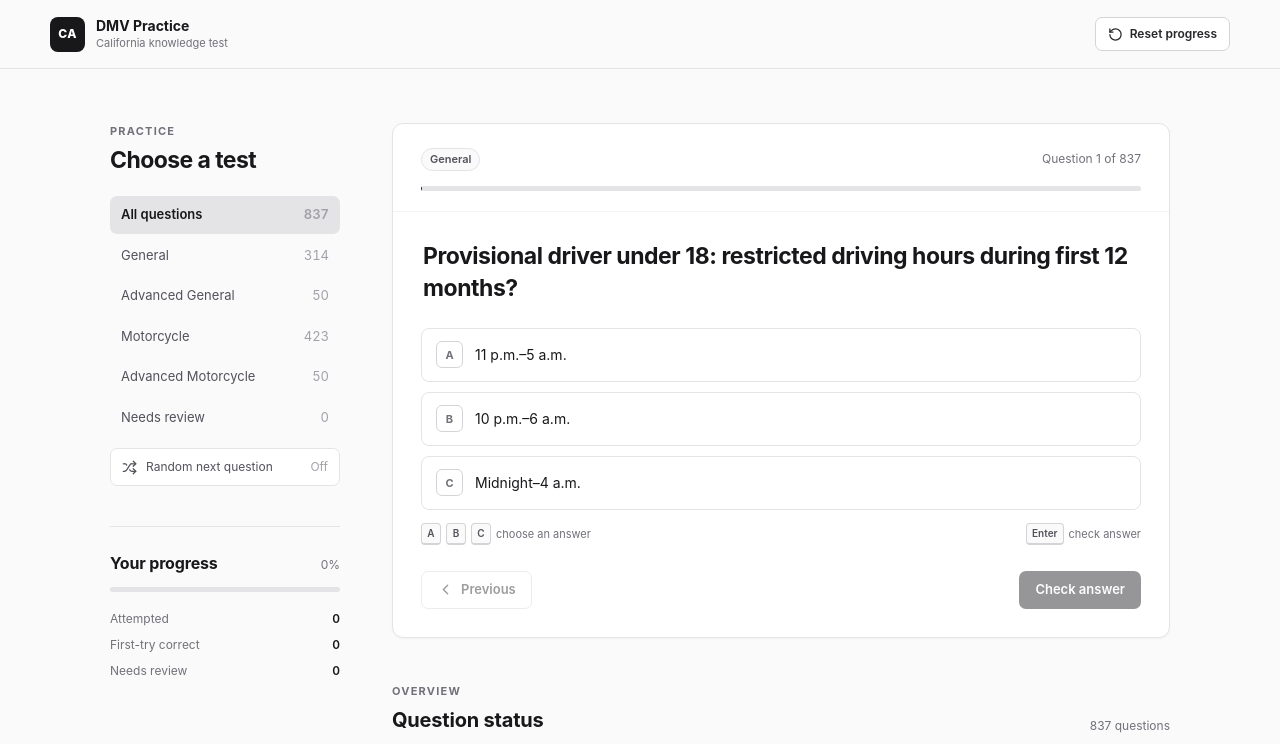
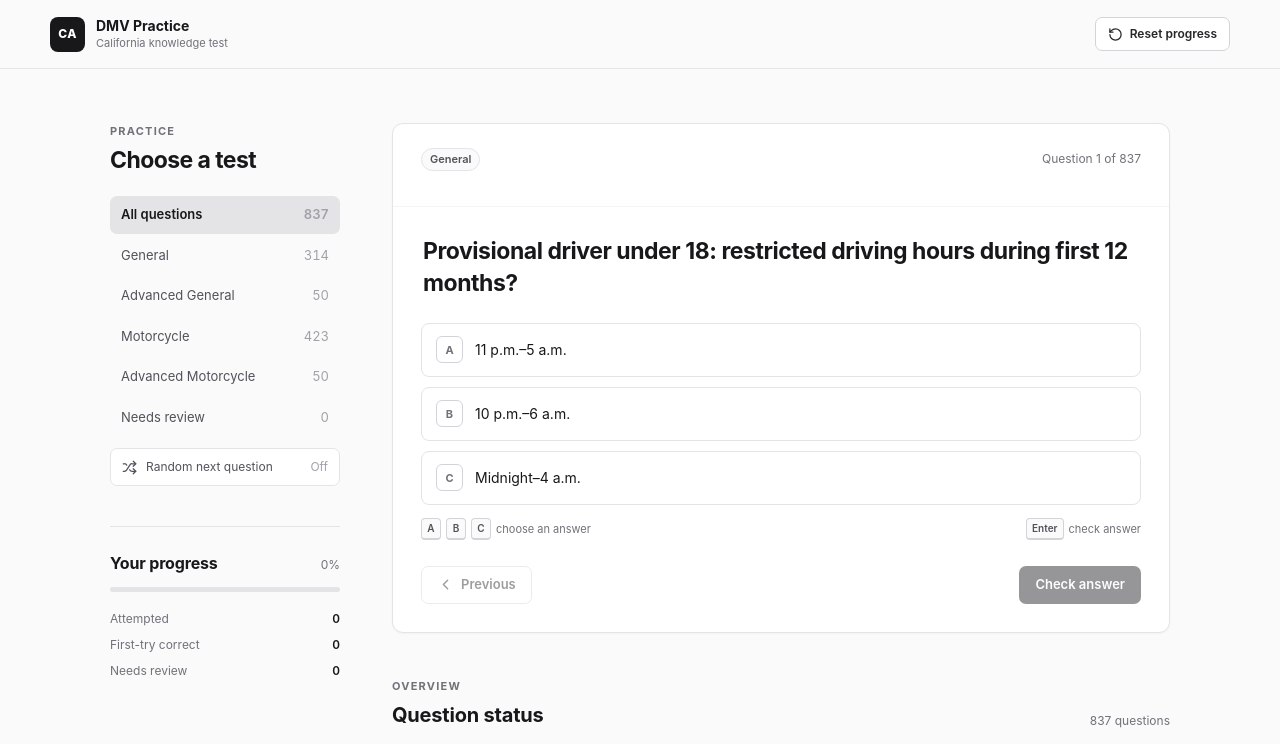
Before and after one commit to dtxe/dmvtest.simeon.dev, a React (Vite) app: page / in a window 1280 px wide. Shown: the top 744 px of the page. Built offline with nearby package versions, Linux system fonts and the light colour scheme.

Commit message:
fix: remove question progress bar

```diff
--- a/src/App.tsx
+++ b/src/App.tsx
@@ -258,10 +258,6 @@ function App() {
                   <Badge>{sourceLabel(currentQuestion.source)}</Badge>
                   <span>Question {questionIndex + 1} of {displayedQuestionCount}</span>
                 </div>
-                <Progress
-                  value={((questionIndex + 1) / displayedQuestionCount) * 100}
-                  label={`Question ${questionIndex + 1} of ${displayedQuestionCount}`}
-                />
               </CardHeader>
               <CardContent>
                 <form onSubmit={(event) => { event.preventDefault(); submitAnswer(); }}>
```
